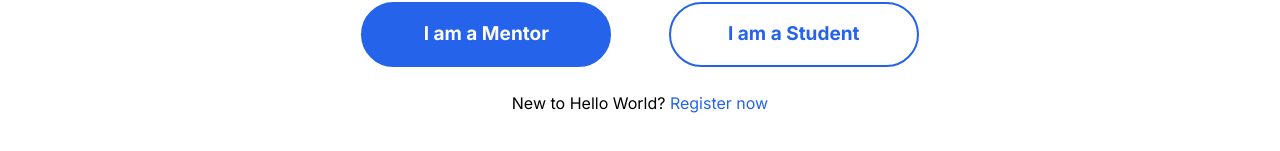
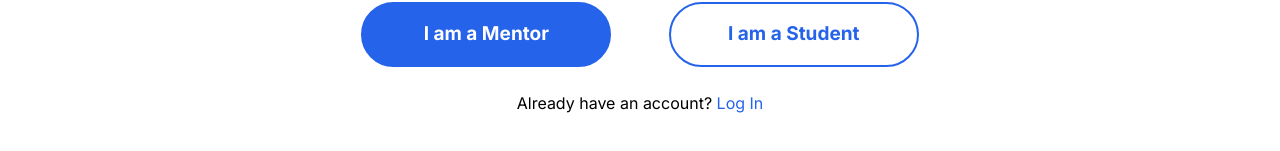
Before and after one commit to McMillon-Innovation-Studios/ISP, a Next.js app: page /register in a window 1280 px wide. Shown: the part 475-626 px from the top of the page. Built offline with nearby package versions, Linux system fonts and the light colour scheme; no server answers.

Commit message:
Reg:CrAcc: link to Login implemented

```diff
--- a/app/register/page.tsx
+++ b/app/register/page.tsx
@@ -112,12 +112,12 @@
 
                 {/* I am a Mentor/Student Buttons */}
                 <div className="mt-4 text-[19px] flex flex-col-2 justify-between font-['Lucida Sans']">
-                    <button type="" className="w-[250px] h-[65px] text-white font-bold bg-blue-600 rounded-[99px] border-4 border-blue-600 hover:bg-blue-700 hover:border-blue-700 transition ease-out duration-400">
+                    <button type="/register" className="w-[250px] h-[65px] text-white font-bold bg-blue-600 rounded-[99px] border-2 border-blue-600 hover:bg-blue-700 hover:border-blue-700 transition ease-out duration-400">
                     {
                         loading ? "Loading..." :  "I am a Mentor"
                     }
                     </button>
-                    <button type="" className="w-[250px] h-[65px] text-blue-600 font-bold bg-white rounded-[99px] border-2 border-blue-600 hover:bg-blue-100 transition ease-out duration-400">
+                    <button type="/register" className="w-[250px] h-[65px] text-blue-600 font-bold bg-white rounded-[99px] border-2 border-blue-600 hover:bg-blue-100 transition ease-out duration-400">
                     {
                         loading ? "Loading..." :  "I am a Student"
                     }
@@ -125,9 +125,9 @@
                 </div>
 
 
-                <span>New to Hello World?{' '}
-                    <Link href="/register" className="text-blue-600 hover:text-blue-800 hover:underline">
-                        Register now
+                <span>Already have an account?{' '}
+                    <Link href="/login" className="text-blue-600 hover:text-blue-800 hover:underline">
+                        Log In
                     </Link>
 
                 </span>
```
